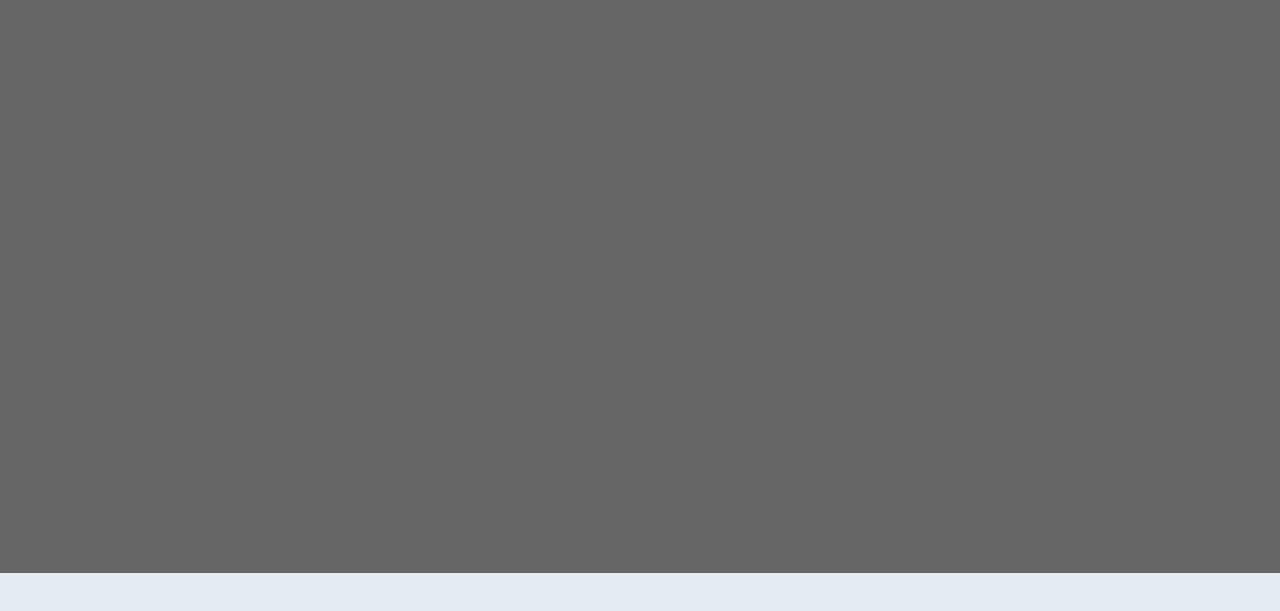
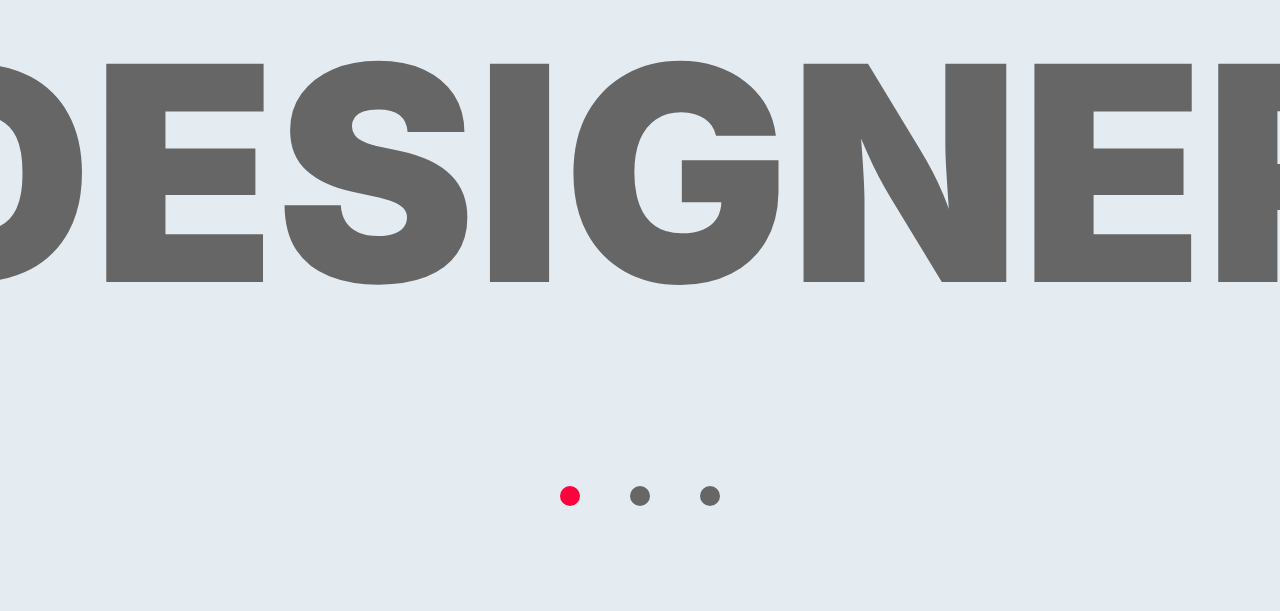
Before and after one commit to mabdelou/Portfolio, a Next.js app in the folder frontend/: page / in a window 1280 px wide. Shown: the part 1077-1688 px from the top of the page. Built offline with nearby package versions, Linux system fonts and the light colour scheme.

Commit message:
addd home part
Day-7 16:44 PM

```diff
--- a/frontend/app/Page/Home/Home.tsx
+++ b/frontend/app/Page/Home/Home.tsx
@@ -3,8 +3,27 @@
 export default function Home() {
   return (
     <div className="relative ">
-      <div className="relative w-[100vw] h-[100vh] bg-[#666666]">
-
+      <div className="relative flex w-[300vw] h-[100vh] bg-[#E5ECF1]">
+        <div className="relative flex items-center justify-center  w-[100vw] h-[100vh]">
+          <p className="text-center  text-[300px]  font-black">
+            DESIGNER
+          </p>
+        </div>
+        <div className="relative w-[100vw] h-[100vh] text-center text-[300px] font-black">
+          <p className="text-center  text-[300px]  font-black">
+            DEVELOPER
+          </p>
+        </div>
+        <div className="relative w-[100vw] h-[100vh] text-center text-[300px] font-black">
+          <p className="text-center  text-[300px]  font-black">
+            PROGRAMMER
+          </p>
+        </div>
+      </div>
+      <div className="absolute flex items-center justify-center space-x-[50px] left-1/2 -translate-x-1/2 bottom-[5vh] w-[250px] h-[75px]">
+        <div className="relative w-[20px] h-[20px] bg-[#FC033D] rounded-3xl"></div>
+        <div className="relative w-[20px] h-[20px] bg-[#666666] rounded-3xl"></div>
+        <div className="relative w-[20px] h-[20px] bg-[#666666] rounded-3xl"></div>
       </div>
     </div>
   )
```
